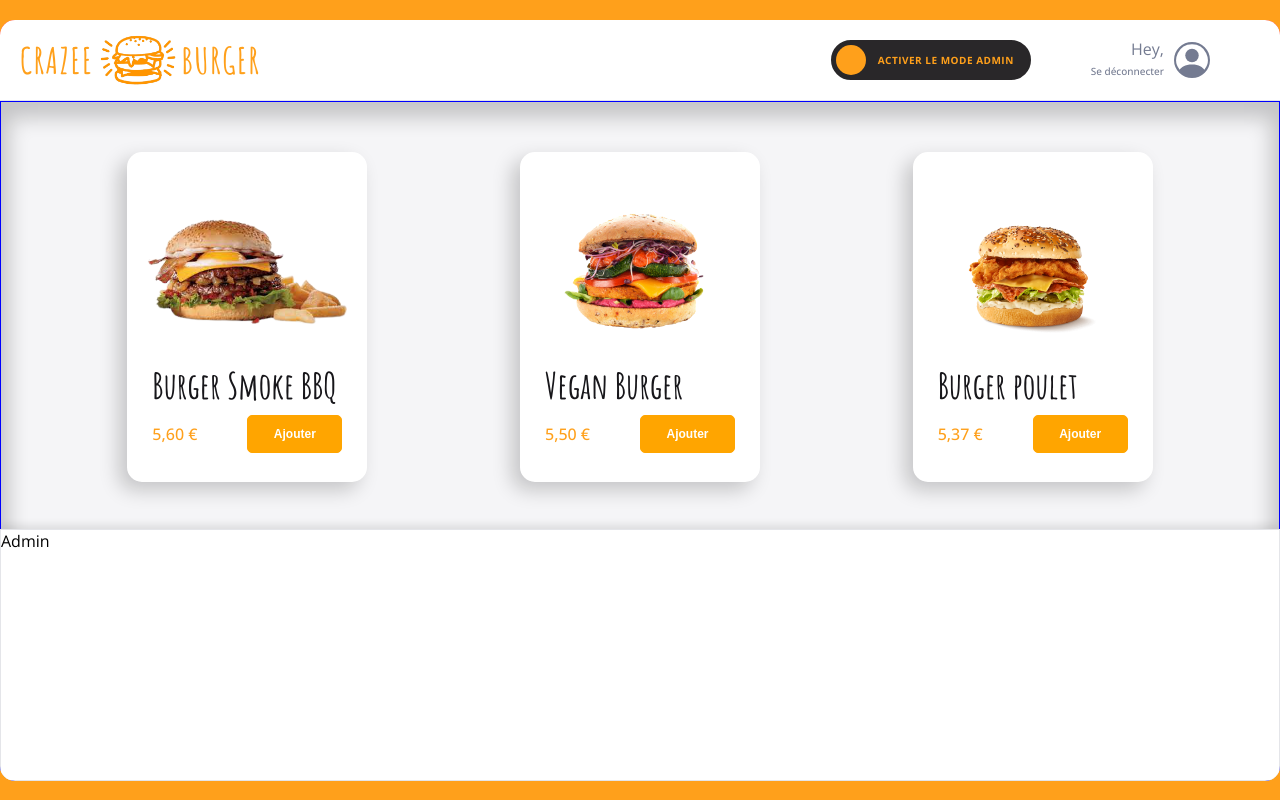
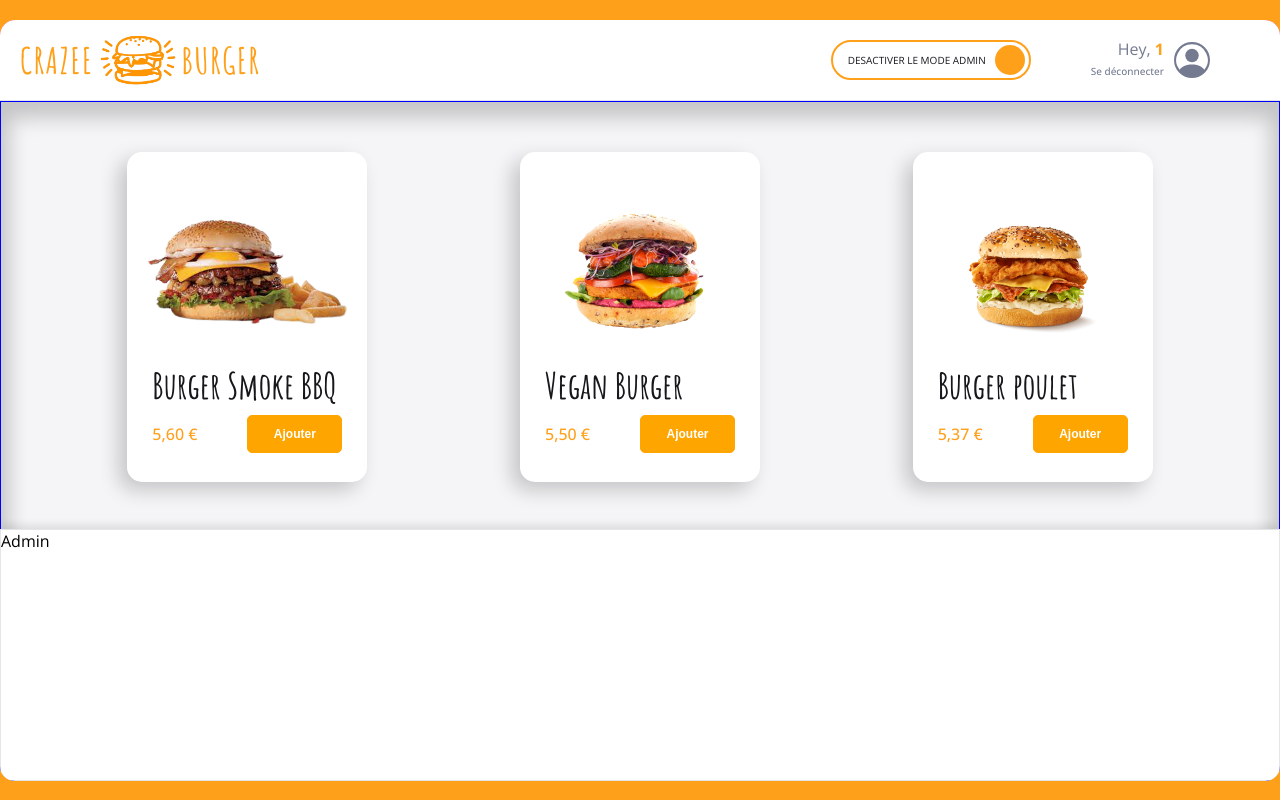
Before and after one commit to NhatHONGUYEN/crazee-burger, a React (Vite) app: page /order/1 in a window 1280 px wide. Built offline with nearby package versions, Linux system fonts and the light colour scheme; grey boxes are pictures that could not be loaded.

Commit message:
💄 F07 : ADMIN > Add conditional rendering (with useContext)

```diff
--- a/src/component/pages/order/Main/Main.jsx
+++ b/src/component/pages/order/Main/Main.jsx
@@ -2,14 +2,18 @@ import styled from "styled-components";
 import { theme } from "../../theme";
 import Menu from "./Menu";
 import Admin from "./Admin/Admin";
+import { useContext } from "react";
+import OrderContext from "../../../../context/OrderContext";
 
 export default function Main() {
+  const { isModeAdmin, setIsModeAdmin } = useContext(OrderContext);
+
   return (
     <MainStyled className="main">
       {/* <div className="basket">Basket</div> */}
       <div className="menu-and-admin">
         <Menu />
-        <Admin />
+        {isModeAdmin && <Admin />}
       </div>
     </MainStyled>
   );
--- a/src/component/pages/order/Navbar/NavBArRightSide.jsx
+++ b/src/component/pages/order/Navbar/NavBArRightSide.jsx
@@ -4,12 +4,13 @@ import ToggleButon from "../../../reusable-ui/ToggleButton.jsx";
 
 import "react-toastify/dist/ReactToastify.css";
 
-import { useState } from "react";
+import { useContext } from "react";
 import ToastAdmin from "./ToastAdmin";
 import { toast } from "react-toastify";
+import OrderContext from "../../../../context/OrderContext.jsx";
 
-export default function NavBarRightSide({ username }) {
-  const [isModeAdmin, setIsModeAdmin] = useState(false);
+export default function NavBarRightSide() {
+  const { isModeAdmin, setIsModeAdmin } = useContext(OrderContext);
 
   const displayToastNotification = () => {
     if (!isModeAdmin) {
@@ -31,11 +32,12 @@ export default function NavBarRightSide({ username }) {
   return (
     <NavbarRightSideStyled>
       <ToggleButon
+        isChecked={isModeAdmin}
         labelIfUnchecked="ACTIVER LE MODE ADMIN"
         labelIfChecked="DESACTIVER LE MODE ADMIN"
         onToggle={displayToastNotification}
       />
-      <Profile className={username} />
+      <Profile />
       <ToastAdmin />
     </NavbarRightSideStyled>
   );
--- a/src/component/pages/order/Navbar/Navbar.jsx
+++ b/src/component/pages/order/Navbar/Navbar.jsx
@@ -5,11 +5,11 @@ import NavBarRightSide from "./NavBArRightSide";
 import { theme } from "../../theme";
 import { refreshPage } from "../../../../utils/window";
 
-export default function Navbar({ username }) {
+export default function Navbar() {
   return (
     <NavbarStyled>
       <Logo className={"logo-order-page"} onClick={() => refreshPage()} />
-      <NavBarRightSide username={username} />
+      <NavBarRightSide />
     </NavbarStyled>
   );
 }
--- a/src/component/pages/order/Navbar/Profile.jsx
+++ b/src/component/pages/order/Navbar/Profile.jsx
@@ -1,9 +1,11 @@
 import { BsPersonCircle } from "react-icons/bs";
-import { Link } from "react-router-dom";
+import { Link, useParams } from "react-router-dom";
 import styled from "styled-components";
 import { theme } from "../../theme";
 
-export default function Profile({ username }) {
+export default function Profile() {
+  const { username } = useParams();
+
   return (
     <ProfileStyled>
       <div className="info">
--- a/src/component/pages/order/OrderPage.jsx
+++ b/src/component/pages/order/OrderPage.jsx
@@ -3,19 +3,28 @@ import styled from "styled-components";
 import Navbar from "./Navbar/Navbar";
 import { theme } from "../theme";
 import Main from "./Main/Main";
+import OrderContext from "../../../context/OrderContext";
+import { useState } from "react";
+
 export default function OrderPage() {
   //state
-  const { username } = useParams();
+  const [isModeAdmin, setIsModeAdmin] = useState(true);
+
   //comportement
-
+  const orderContextValue = {
+    isModeAdmin,
+    setIsModeAdmin,
+  };
   //affichage (render)
   return (
-    <OrderPageStyled>
-      <div className="container">
-        <Navbar username={username} />
-        <Main />
-      </div>
-    </OrderPageStyled>
+    <OrderContext.Provider value={orderContextValue}>
+      <OrderPageStyled>
+        <div className="container">
+          <Navbar />
+          <Main />
+        </div>
+      </OrderPageStyled>
+    </OrderContext.Provider>
   );
 }
 
--- /dev/null
+++ b/src/context/OrderContext.jsx
@@ -0,0 +1,6 @@
+import { createContext } from "react";
+
+export default createContext({
+  isModeAdmin: false,
+  setIsModeAdmin: () => {},
+});
```
